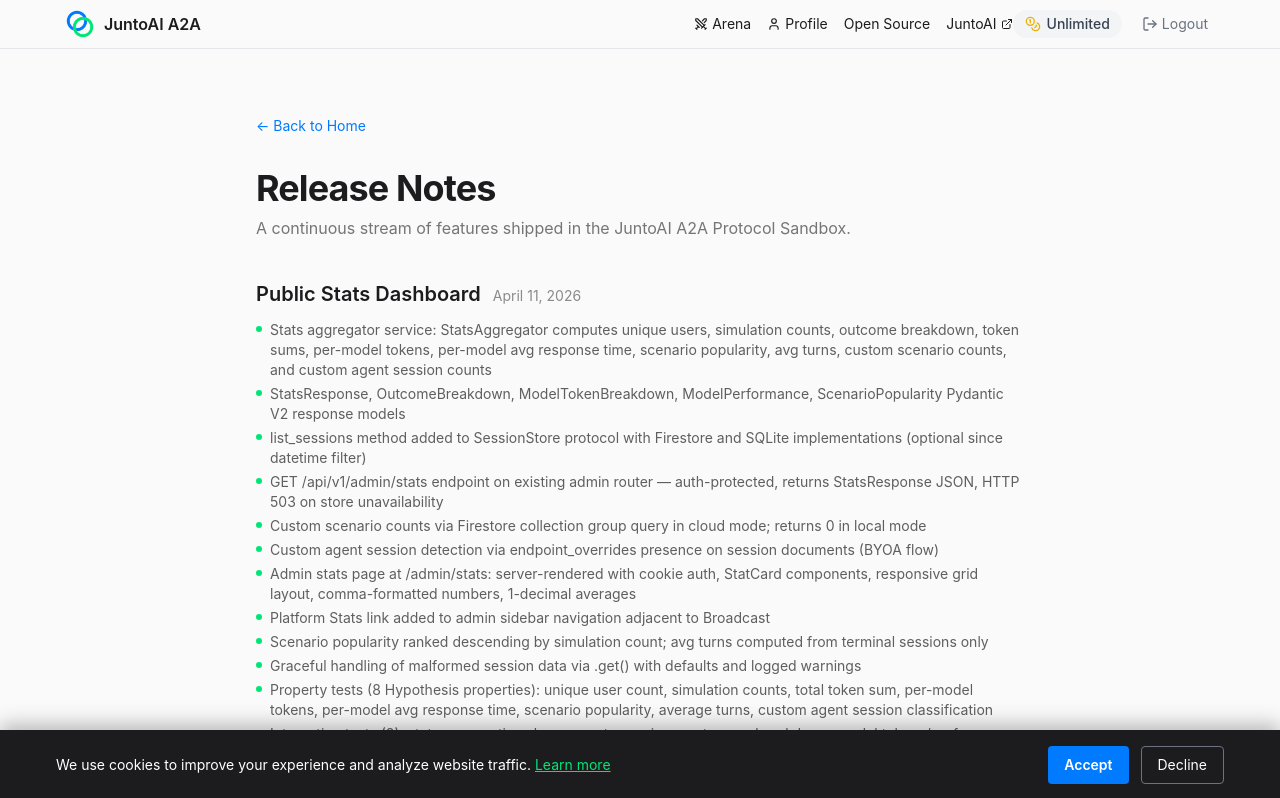
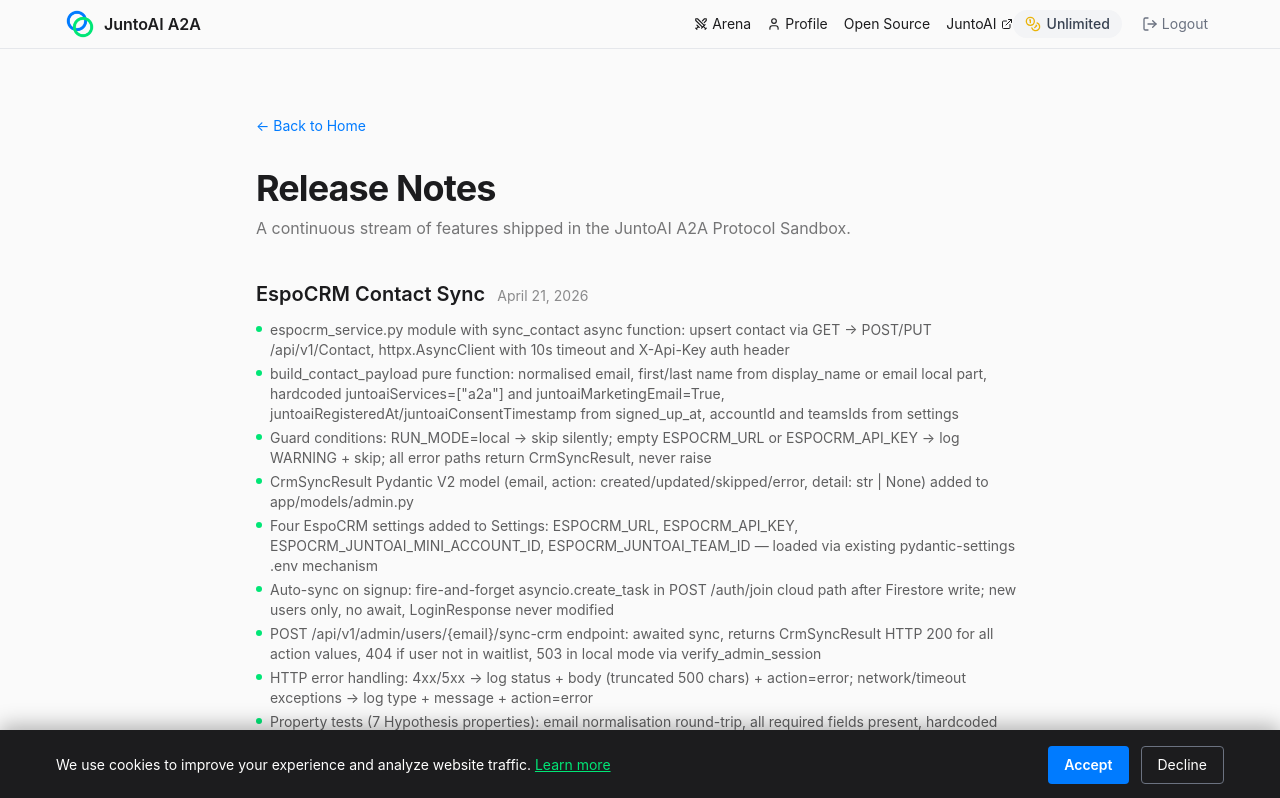
Before and after one commit to JuntoAI/JuntoAI-A2A, a Next.js app in the folder frontend/: page /release-notes in a window 1280 px wide. Shown: the top 798 px of the page. Built offline with nearby package versions, Linux system fonts and the light colour scheme; no server answers.

Commit message:
changelog: add EspoCRM Contact Sync (Spec 360)

```diff
--- a/frontend/app/release-notes/page.tsx
+++ b/frontend/app/release-notes/page.tsx
@@ -8,6 +8,23 @@
 };
 
 const FEATURES = [
+  {
+    title: "EspoCRM Contact Sync",
+    specId: "360",
+    date: "2026-04-21",
+    items: [
+      "espocrm_service.py module with sync_contact async function: upsert contact via GET → POST/PUT /api/v1/Contact, httpx.AsyncClient with 10s timeout and X-Api-Key auth header",
+      "build_contact_payload pure function: normalised email, first/last name from display_name or email local part, hardcoded juntoaiServices=[\"a2a\"] and juntoaiMarketingEmail=True, juntoaiRegisteredAt/juntoaiConsentTimestamp from signed_up_at, accountId and teamsIds from settings",
+      "Guard conditions: RUN_MODE=local → skip silently; empty ESPOCRM_URL or ESPOCRM_API_KEY → log WARNING + skip; all error paths return CrmSyncResult, never raise",
+      "CrmSyncResult Pydantic V2 model (email, action: created/updated/skipped/error, detail: str | None) added to app/models/admin.py",
+      "Four EspoCRM settings added to Settings: ESPOCRM_URL, ESPOCRM_API_KEY, ESPOCRM_JUNTOAI_MINI_ACCOUNT_ID, ESPOCRM_JUNTOAI_TEAM_ID — loaded via existing pydantic-settings .env mechanism",
+      "Auto-sync on signup: fire-and-forget asyncio.create_task in POST /auth/join cloud path after Firestore write; new users only, no await, LoginResponse never modified",
+      "POST /api/v1/admin/users/{email}/sync-crm endpoint: awaited sync, returns CrmSyncResult HTTP 200 for all action values, 404 if user not in waitlist, 503 in local mode via verify_admin_session",
+      "HTTP error handling: 4xx/5xx → log status + body (truncated 500 chars) + action=error; network/timeout exceptions → log type + message + action=error",
+      "Property tests (7 Hypothesis properties): email normalisation round-trip, all required fields present, hardcoded field invariants, name splitting from display_name, name fallback from email local part, consent timestamp equals registered-at, sync_contact never raises",
+      "Unit tests: new contact creation, existing contact update, local/unconfigured skip, X-Api-Key header, timeout, HTTP 4xx/5xx, TimeoutException, admin endpoint (200/404/503/error passthrough)",
+    ],
+  },
   {
     title: "Public Stats Dashboard",
     specId: "270",
```
Also changed, not shown: 1 other file (tests, documents, lock files or other folders).
